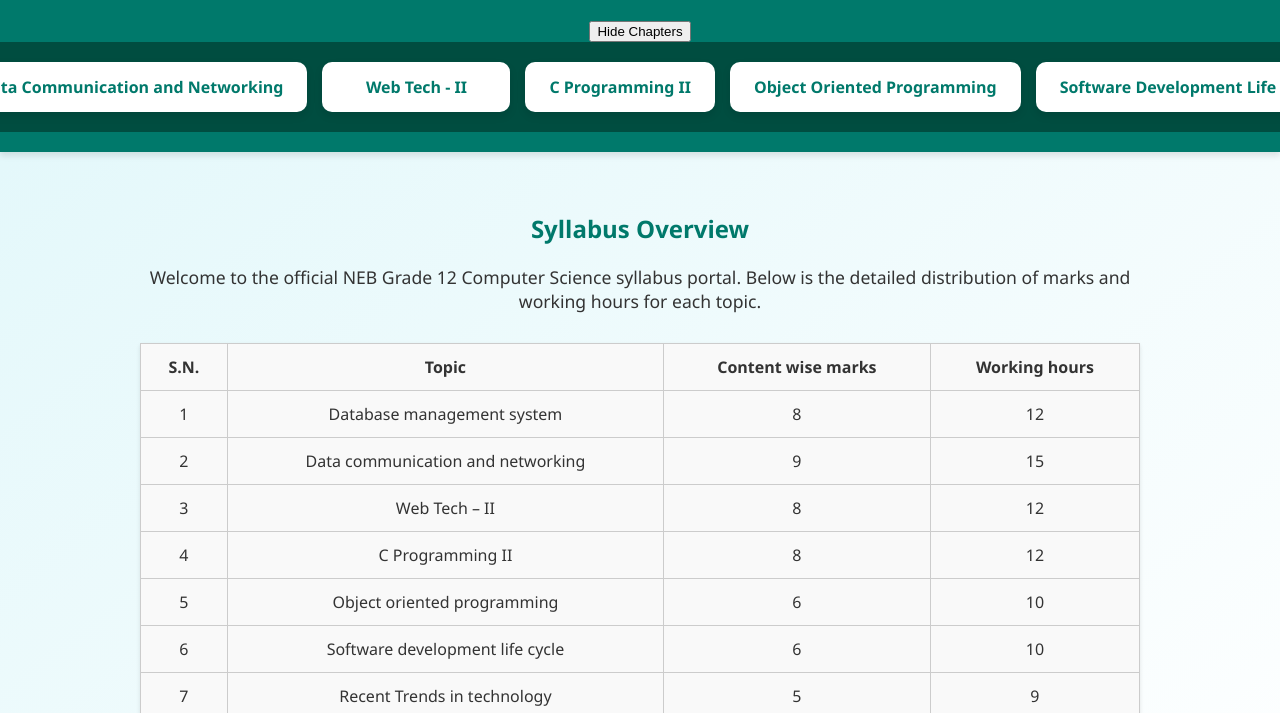
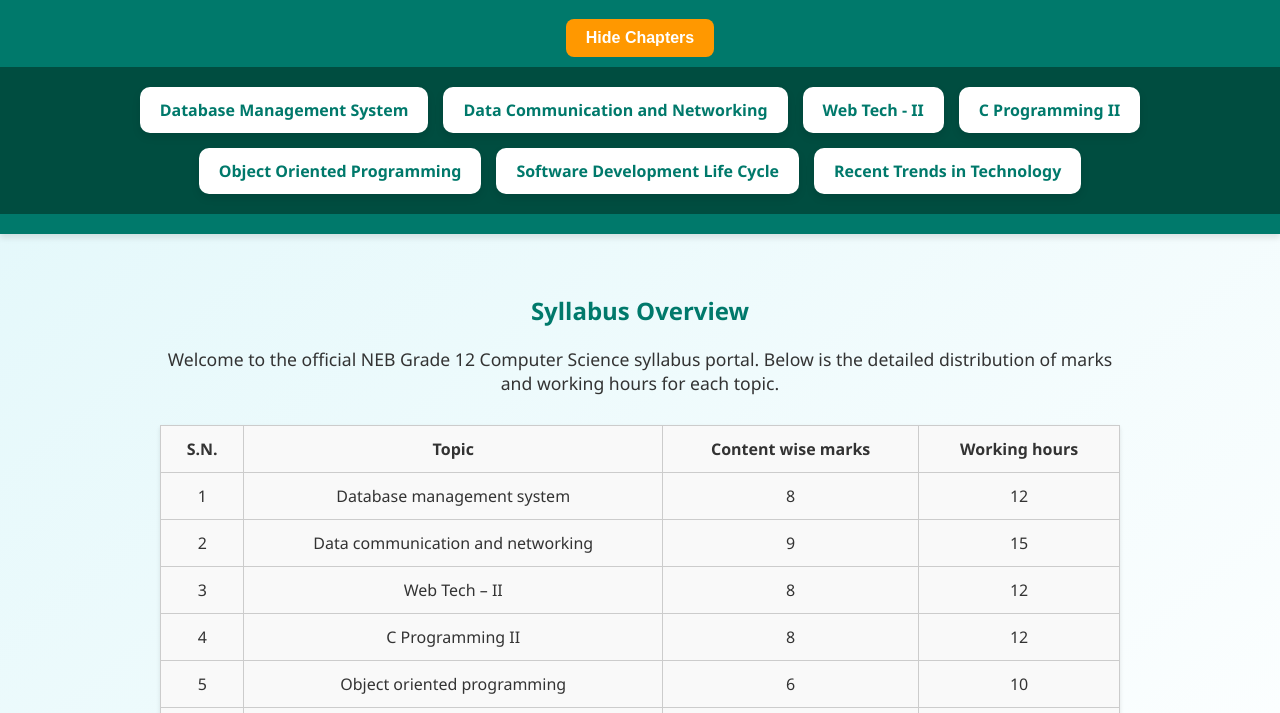
Before and after one commit to prajwal-mishra1/Grade-12, a plain HTML site: page index.html in a window 1280 px wide. Both pictures are taken after a click on the button "View Chapters". Shown: the part 87-800 px from the top of the page. Drawn offline with Linux system fonts and the light colour scheme.

Commit message:
Update style.css

```diff
--- a/style.css
+++ b/style.css
@@ -1,10 +1,12 @@
 /* External CSS for Grade 12 Syllabus Website */
 
-html, body {
-    margin: 0;
-    padding: 0;
-    overflow-x: hidden; /* Prevent horizontal scrolling */
+*, *::before, *::after {
+    box-sizing: inherit;
+}
+
+html {
     box-sizing: border-box;
+    overflow-x: hidden;
 }
 
 body {
@@ -14,6 +16,7 @@ body {
     background: linear-gradient(to bottom right, #e0f7fa, #ffffff);
     color: #333;
     animation: fadeIn 1.5s ease-in;
+    overflow-x: hidden;
 }
 
 header {
@@ -24,13 +27,25 @@ header {
     box-shadow: 0 4px 6px rgba(0, 0, 0, 0.1);
 }
 
+nav {
+    background-color: #004d40;
+    display: flex;
+    justify-content: center;
+    padding: 20px 10px;
+    flex-wrap: wrap;
+    overflow-x: hidden;
+}
+
 nav ul {
     list-style: none;
     margin: 0;
     padding: 0;
     display: flex;
+    flex-wrap: wrap;
     justify-content: center;
     gap: 15px;
+    width: 100%;
+    max-width: 1200px;
 }
 
 nav li {
@@ -38,30 +53,20 @@ nav li {
     padding: 0;
 }
 
-nav {
-    background-color: #004d40;
-    display: flex;
-    flex-wrap: wrap;
-    justify-content: center;
-    padding: 20px 0;
-    gap: 15px;
-    flex-direction: row;
-    flex-wrap: wrap;
-}
-
 nav a {
-    display: inline-block;
+    display: block;
     background-color: #ffffff;
     color: #00796b;
     text-decoration: none;
     font-weight: bold;
-    padding: 14px 24px;
+    padding: 12px 20px;
     border-radius: 10px;
     transition: all 0.3s ease;
     box-shadow: 0 4px 8px rgba(0,0,0,0.1);
-    min-width: 140px;
     text-align: center;
     white-space: nowrap;
+    flex-shrink: 1;
+    min-width: 120px;
 }
 
 nav a:hover {
@@ -164,3 +169,25 @@ footer {
         opacity: 1;
     }
 }
+
+#toggleNavBtn {
+    background-color: #ff9800;
+    color: white;
+    border: none;
+    padding: 10px 20px;
+    margin: 10px auto;
+    display: block;
+    font-size: 16px;
+    font-weight: bold;
+    border-radius: 8px;
+    cursor: pointer;
+    transition: background 0.3s;
+}
+
+#toggleNavBtn:hover {
+    background-color: #e67e00;
+}
+
+.hidden {
+    display: none !important;
+}
```
